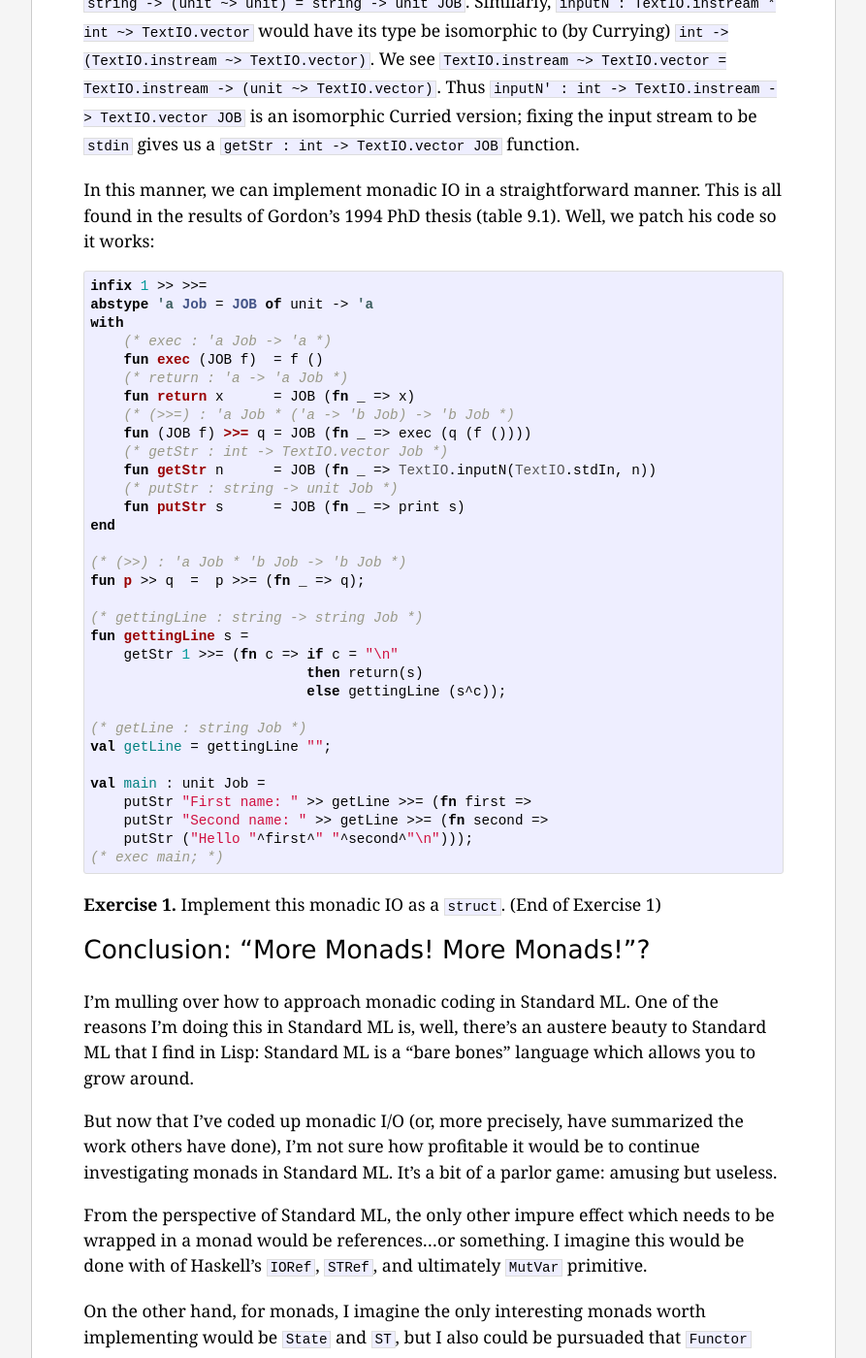
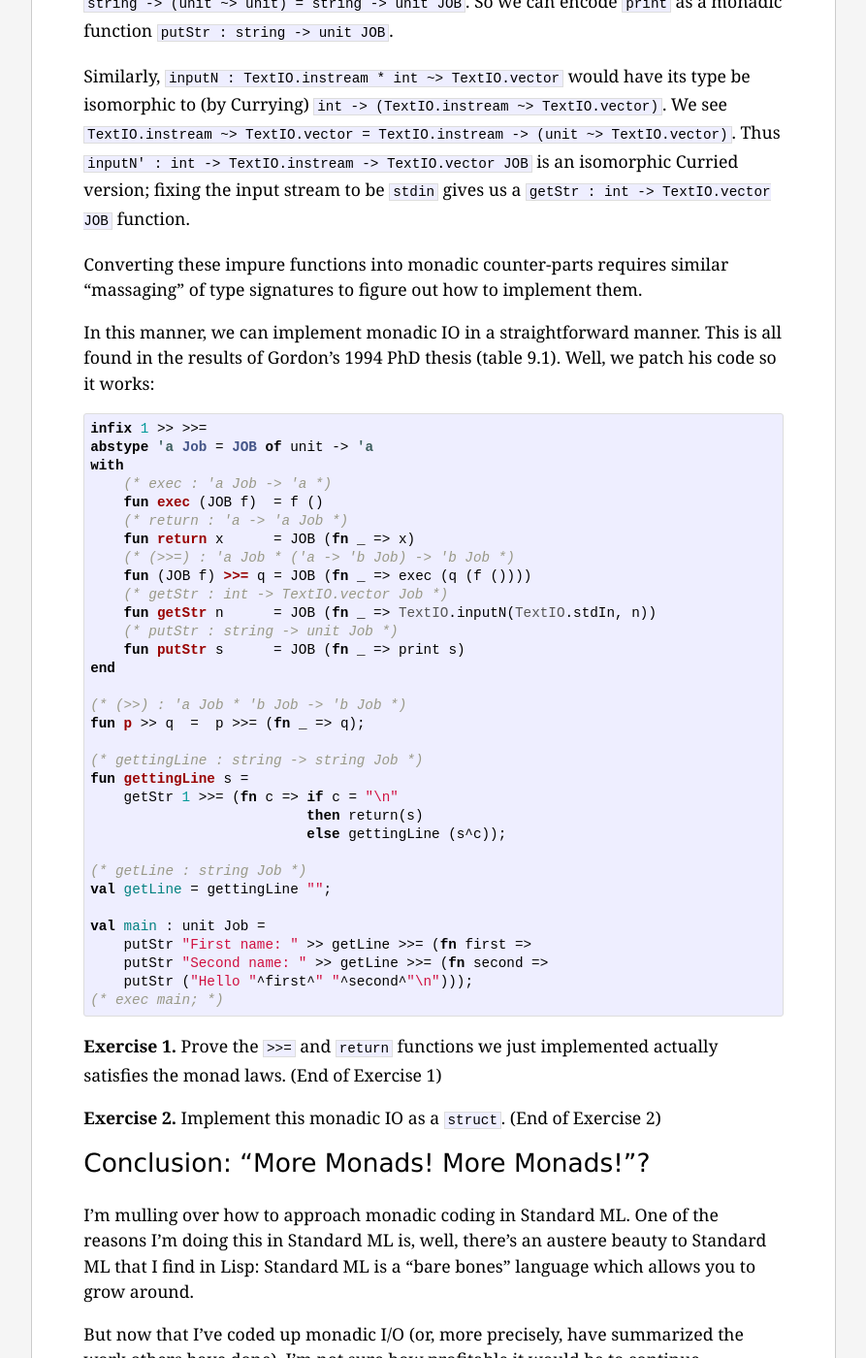
Before and after one commit to pqnelson/pqnelson.github.com, a Jekyll site: the page built from _posts/2021-07-29-monadic-io-in-ml.md, in a window 1280 px wide and 1400 px high, scrolled down 1569 px. Shown: the whole window at 97% size, without its empty margins (193-1086 px from the left). Built offline with Jekyll 4.4.1, drawn with Linux system fonts in a browser that asks for light colours.

Commit message:
[minor] Added exercises, whitespace to SML Monadic IO

````diff
--- a/_posts/2021-07-29-monadic-io-in-ml.md
+++ b/_posts/2021-07-29-monadic-io-in-ml.md
@@ -79,13 +79,19 @@ don't look like they match the `unit -> 'c` signature we were hoping
 for...so, what do we do?
 
 The trick: think of `print : string ~> unit` which would have its type
-be isomorphic to `string -> (unit ~> unit) = string -> unit JOB`. Similarly,
-`inputN : TextIO.instream * int ~> TextIO.vector` would have its type be
-isomorphic to (by Currying) `int -> (TextIO.instream ~> TextIO.vector)`.
+be isomorphic to `string -> (unit ~> unit) = string -> unit JOB`. So we
+can encode `print` as a monadic function `putStr : string -> unit JOB`.
+
+Similarly, `inputN : TextIO.instream * int ~> TextIO.vector` would
+have its type be isomorphic to (by Currying)
+`int -> (TextIO.instream ~> TextIO.vector)`.
 We see `TextIO.instream ~> TextIO.vector = TextIO.instream -> (unit ~> TextIO.vector)`.
 Thus `inputN' : int -> TextIO.instream -> TextIO.vector JOB` is an
 isomorphic Curried version; fixing the input stream to be `stdin` gives
 us a `getStr : int -> TextIO.vector JOB` function.
+
+Converting these impure functions into monadic counter-parts requires
+similar "massaging" of type signatures to figure out how to implement them.
 
 In this manner, we can implement monadic IO in a straightforward manner.
 This is all found in the results of Gordon's 1994 PhD thesis (table
@@ -126,8 +132,12 @@ val main : unit Job =
 (* exec main; *)
 ```
 
-**Exercise 1.** Implement this monadic IO as a `struct`.
+**Exercise 1.** Prove the `>>=` and `return` functions we just
+implemented actually satisfies the monad laws.
 (End of Exercise 1)
+
+**Exercise 2.** Implement this monadic IO as a `struct`.
+(End of Exercise 2)
 
 # Conclusion: "More Monads! More Monads!"?
 
````
